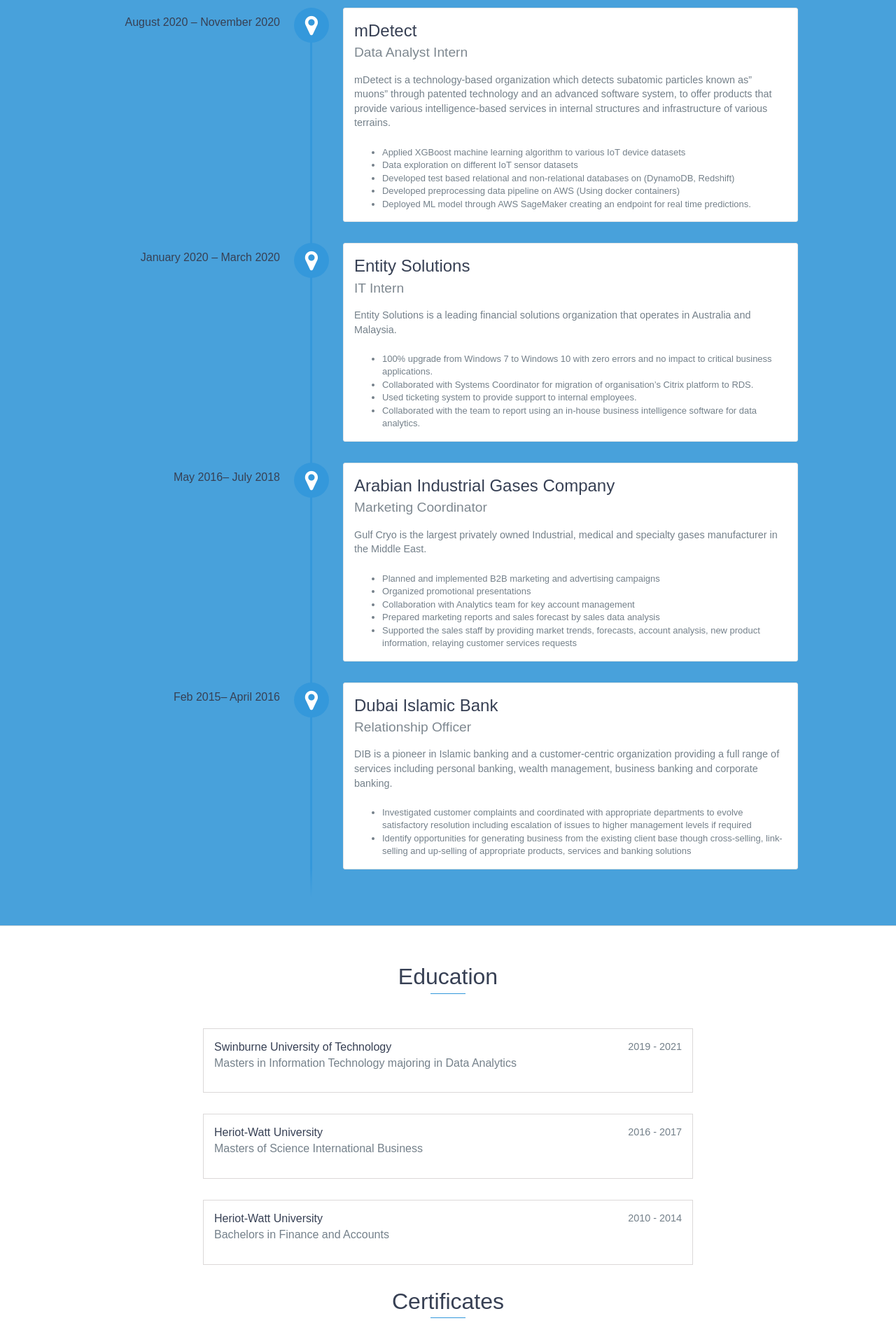
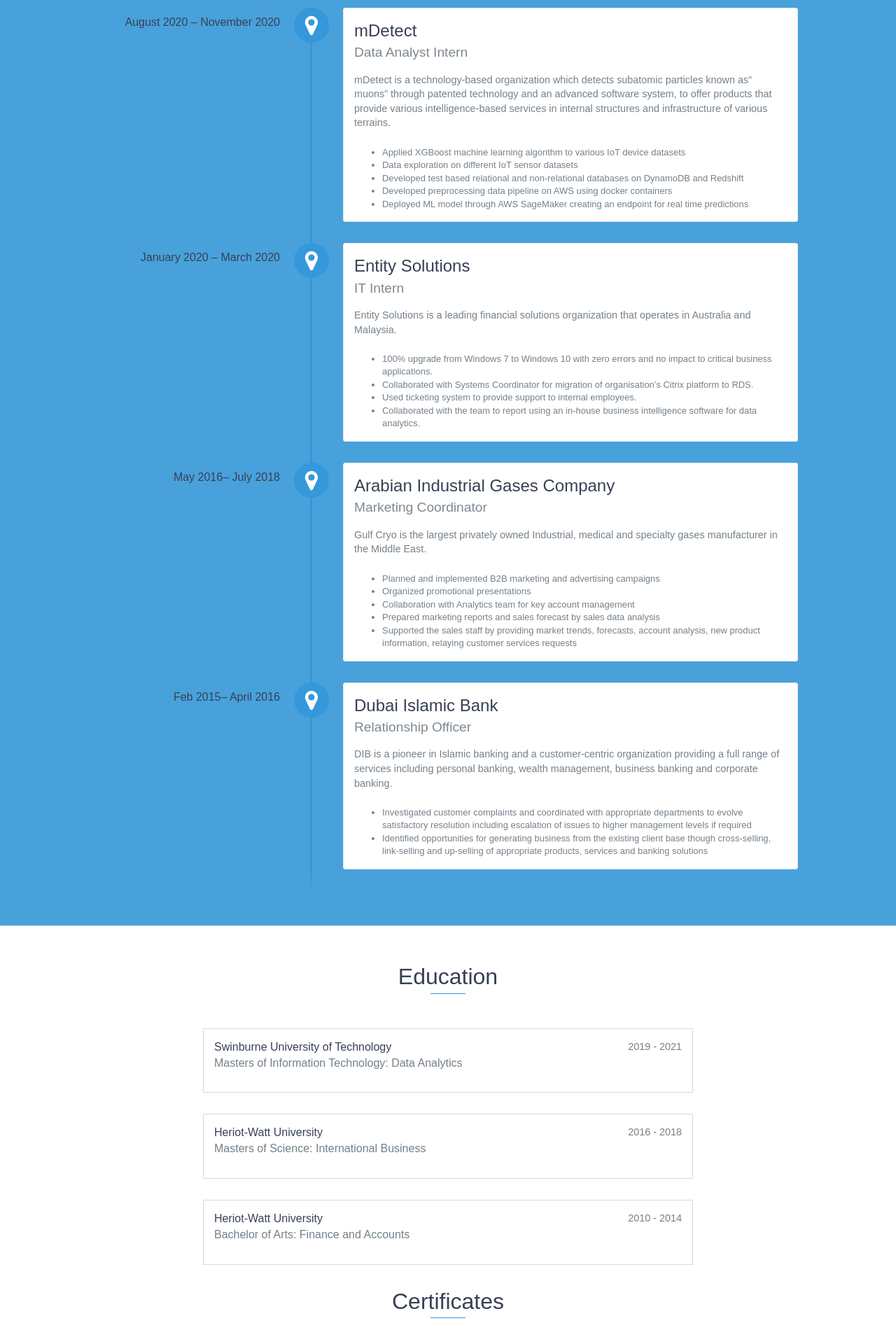
Before and after one commit to haxamxam/Portfolio_Webpage, a PHP site: page / in a window 1280 px wide. Shown: the part 1210-3130 px from the top of the page at 70% size. Run offline with PHP 8.4, Linux system fonts and the light colour scheme.

Commit message:
"initial commit"

```diff
--- a/index.html
+++ b/index.html
@@ -99,13 +99,13 @@
                         Data exploration on different IoT sensor datasets
                     </li>
                     <li>
-                        Developed test based relational and non-relational databases on (DynamoDB, Redshift)
+                        Developed test based relational and non-relational databases on DynamoDB and Redshift
                     </li>
                     <li>
-                        Developed preprocessing data pipeline on AWS (Using docker containers)
+                        Developed preprocessing data pipeline on AWS using docker containers
                     </li>
                     <li>
-                        Deployed ML model through AWS SageMaker creating an endpoint for real time predictions.
+                        Deployed ML model through AWS SageMaker creating an endpoint for real time predictions
                     </li>
                 </ul>
 
@@ -174,7 +174,7 @@
                         Investigated customer complaints and coordinated with appropriate departments to evolve satisfactory resolution including escalation of issues to higher management levels if required
                     </li>
                     <li>
-                        Identify opportunities for generating business from the existing client base though cross-selling, link-selling and up-selling of appropriate products, services and banking solutions
+                        Identified opportunities for generating business from the existing client base though cross-selling, link-selling and up-selling of appropriate products, services and banking solutions
                     </li>
                 </ul>
             </div>
@@ -187,20 +187,20 @@
         <div class="education-block">
             <h3>Swinburne University of Technology</h3>
             <span class="education-date">2019 - 2021</span>
-            <h4>Masters in Information Technology majoring in Data Analytics</h4>
+            <h4>Masters of Information Technology: Data Analytics</h4>
 
         </div>
         <!-- End .education-block -->
 
         <div class="education-block">
             <h3>Heriot-Watt University</h3>
-            <span class="education-date">2016 - 2017</span>
-            <h4>Masters of Science International Business</h4>
+            <span class="education-date">2016 - 2018</span>
+            <h4>Masters of Science: International Business</h4>
         </div>
         <div class="education-block">
             <h3>Heriot-Watt University</h3>
             <span class="education-date">2010 - 2014</span>
-            <h4>Bachelors in Finance and Accounts</h4>
+            <h4>Bachelor of Arts: Finance and Accounts</h4>
         </div>
         <!-- End .education-block -->
         <h2 class="heading">Certificates</h2>
@@ -258,7 +258,7 @@
 
                             Made as a University Research Project. It is currently deployed on the default WSGI server.
                         </p>
-                        <a href="#">View Project</a>
+                        <a href="https://github.com/haxamxam/Swinbot_MLChatBot">View Project</a>
                     </div>
                     <!-- End .project-info -->
                 </div>
@@ -274,7 +274,7 @@
                     <p>
                         Data visualisation projects created using interactive graphs, maps and dashboards
                     </p>
-                    <a href="#">View Project</a>
+                    <a href="https://public.tableau.com/profile/hamza.suhail#!/">View Project</a>
                 </div>
     <!-- End .project-info -->
                 </div>
@@ -290,14 +290,14 @@
                         <p>
                            A custom trained CNN Machine Learning model to predict cat and dog images. Developed using Keras, Python and Flask
                         </p>
-                        <a href="#">View Project</a>
+                        <a href="https://github.com/haxamxam/CNN_ImageClassifier_CatDog">View Project</a>
                     </div>
                     <!-- End .project-info -->
 
                 </div>
                 <div class="project">
                 <div class="project-image">
-                    <img src="images/flask_website_ui.png" height="270" width="250"/>
+                    <img src="images/flask_website.gif" height="270" width="250"/>
                 </div>
                 <!-- End .project-image -->
 
@@ -306,7 +306,7 @@
                     <p>
                         A simple enrollment system build using Python, Flask, Jinja2 and MongoDB
                     </p>
-                    <a href="#">View Project</a>
+                    <a href="https://github.com/haxamxam/Flask_WebApplication_MongoDB">View Project</a>
                 </div>
                 <!-- End .project -->
             </div>
@@ -321,7 +321,7 @@
                     <p>
                         XGBoost Machine Learning pipeline using AWS S3 buckets and AWS Sagemaker. Developed during mDetect internship.
                     </p>
-                    <a href="#">View Project</a>
+                    <a href="https://github.com/haxamxam/AWS_MLPipeline">View Project</a>
                 </div>
                 <!-- End .project -->
             </div>
@@ -336,7 +336,7 @@
                     <p>
                         Exploratory Data Analysis and multiple classification Machine Learning algorithms used to identify students at the risk of failure or dropping out. Case study is carried out on Python using Jupyter Notebook.
                     </p>
-                    <a href="#">View Project</a>
+                    <a href="https://github.com/haxamxam/Student_Performance_ML">View Project</a>
                 </div>
                 <!-- End .project -->
             </div>
@@ -390,7 +390,7 @@
         <div class="container">
             <div class="row">
                 <div class="col-sm-5 copyright">
-                    <p>
+                    <p id="copyright_hamza">
                         Copyright &copy; 2020 Hamza Suhail
                     </p>
                 </div>
--- a/scss/styles.scss
+++ b/scss/styles.scss
@@ -805,6 +805,11 @@ footer {
     ---------------------------------------
 */
 
+#copyright_hamza{
+    color: black;
+}
+
+
 .optional-section {
     padding: 50px 15px;
     text-align: center;
```
Also changed, not shown: css/styles.css.
